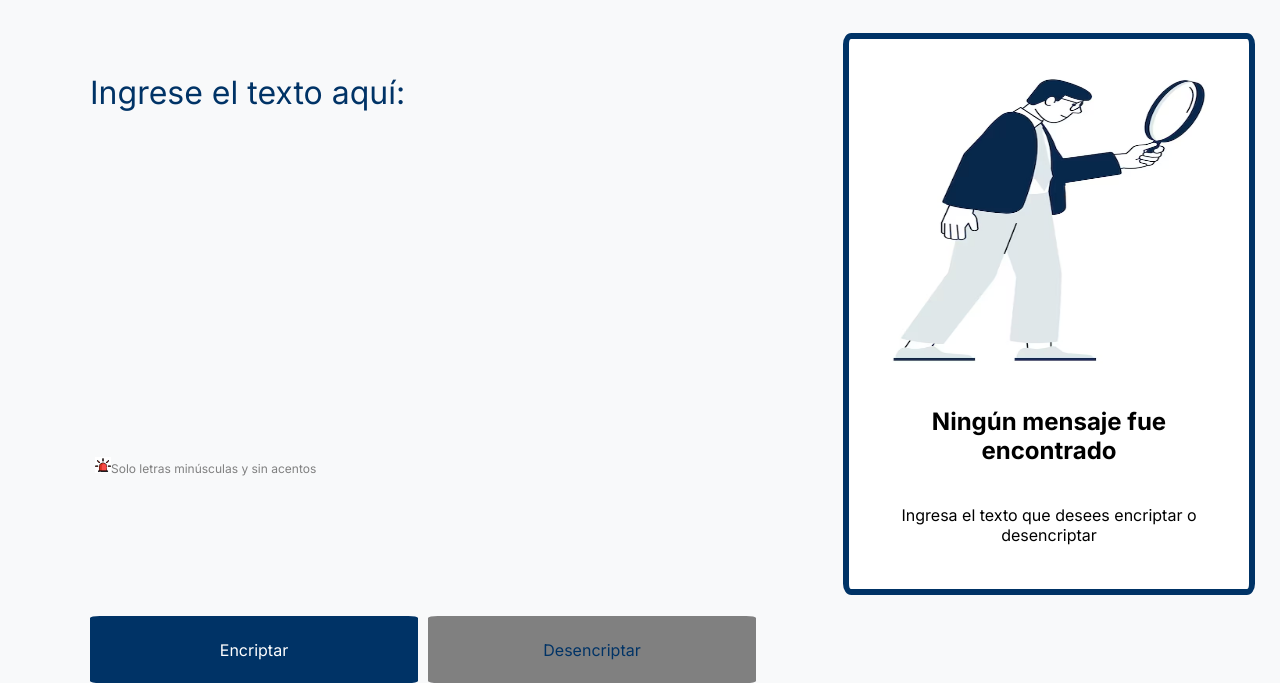
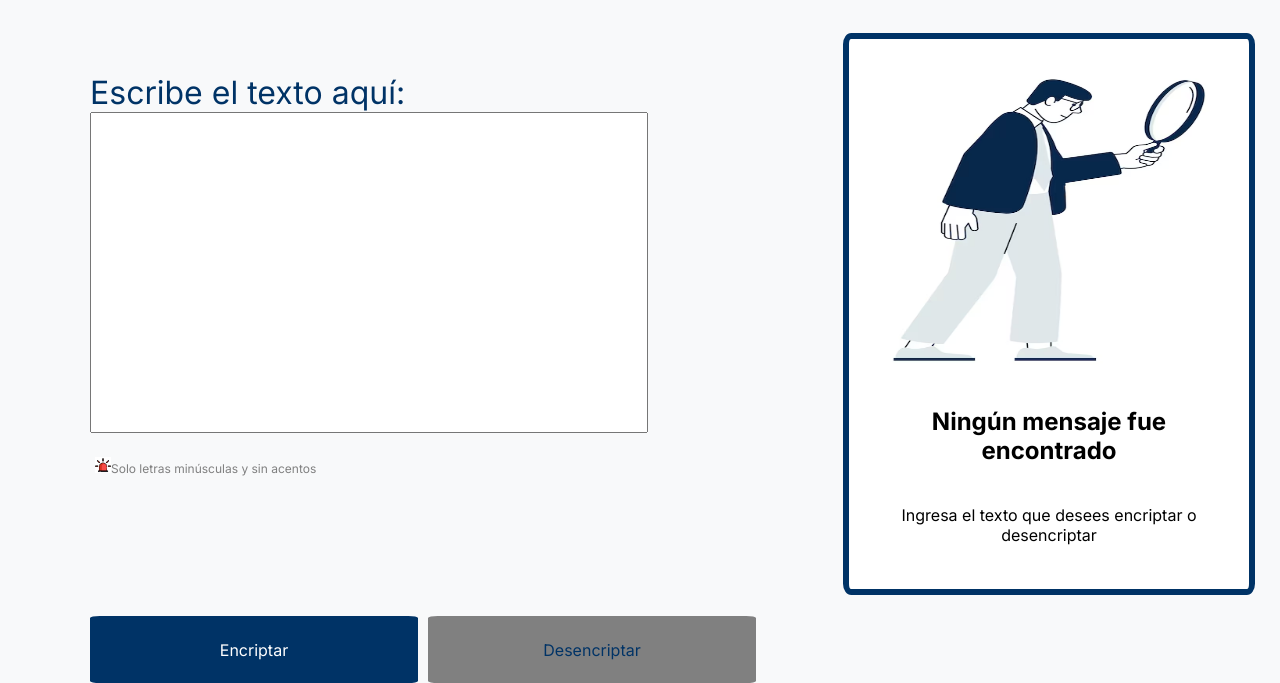
Before and after one commit to alexAlonzo-dev/Encriptador-de-Texto, a plain HTML site: page index.html in a window 1280 px wide. Shown: the part 117-800 px from the top of the page. Drawn offline with Linux system fonts and the light colour scheme.

Commit message:
commit -m "Actualiza input"

```diff
--- a/index.html
+++ b/index.html
@@ -12,7 +12,7 @@
     </header>
 
     <div class="container">
-        <h1>Ingrese el texto aquí: </h1>
+        <div class="text_area">Escribe el texto aquí:<br><input></div>
         <div class="resultado">
             <img src="./images/buscando.avif" alt="buscando" class="imagen_buscando">
             <p class="texto_uno">Ningún mensaje fue <br>encontrado</p>
--- a/styles/styles.css
+++ b/styles/styles.css
@@ -30,7 +30,7 @@ header {
     position: relative;
 }
 
-h1 {
+.text_area {
     font-family: "Inter", sans-serif;
     font-weight: 400;
     font-size: 32px;
@@ -109,3 +109,8 @@ h1 {
     border-radius: 3%;
     border: none;
 }
+
+input{
+    width: 550px;
+    height: 315px;
+}
```
